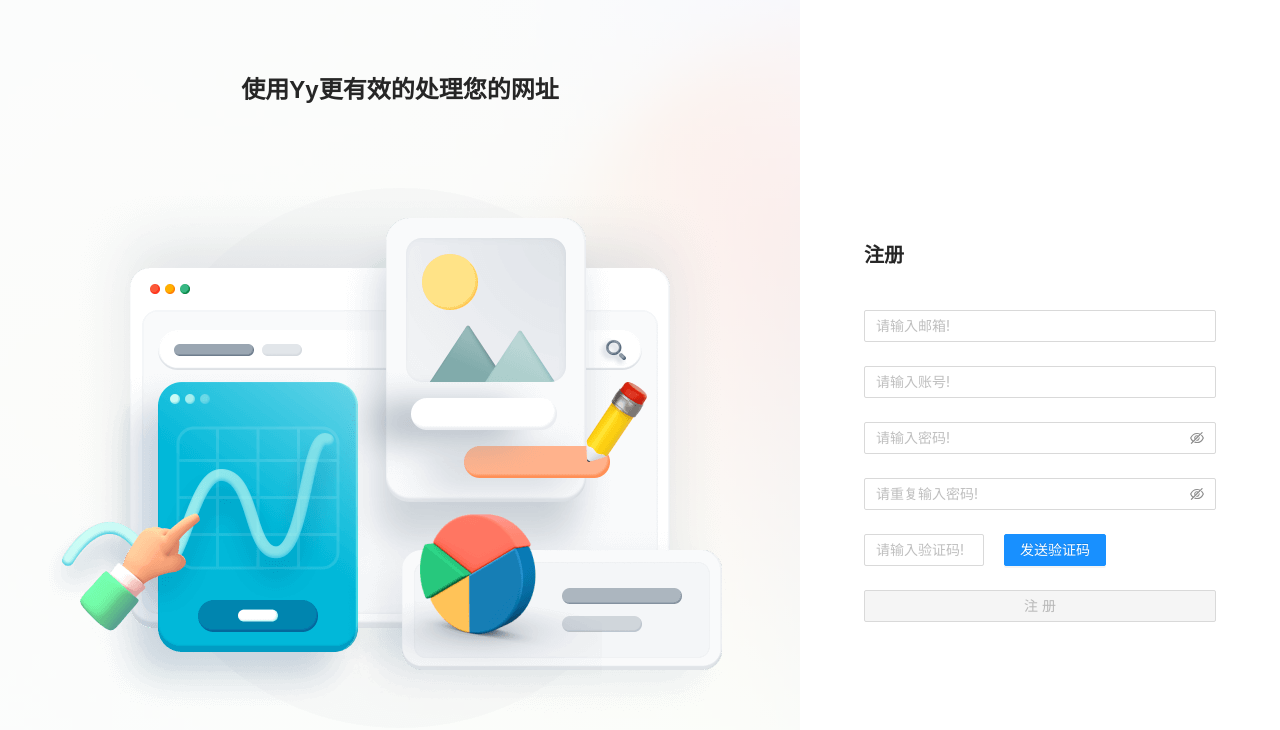
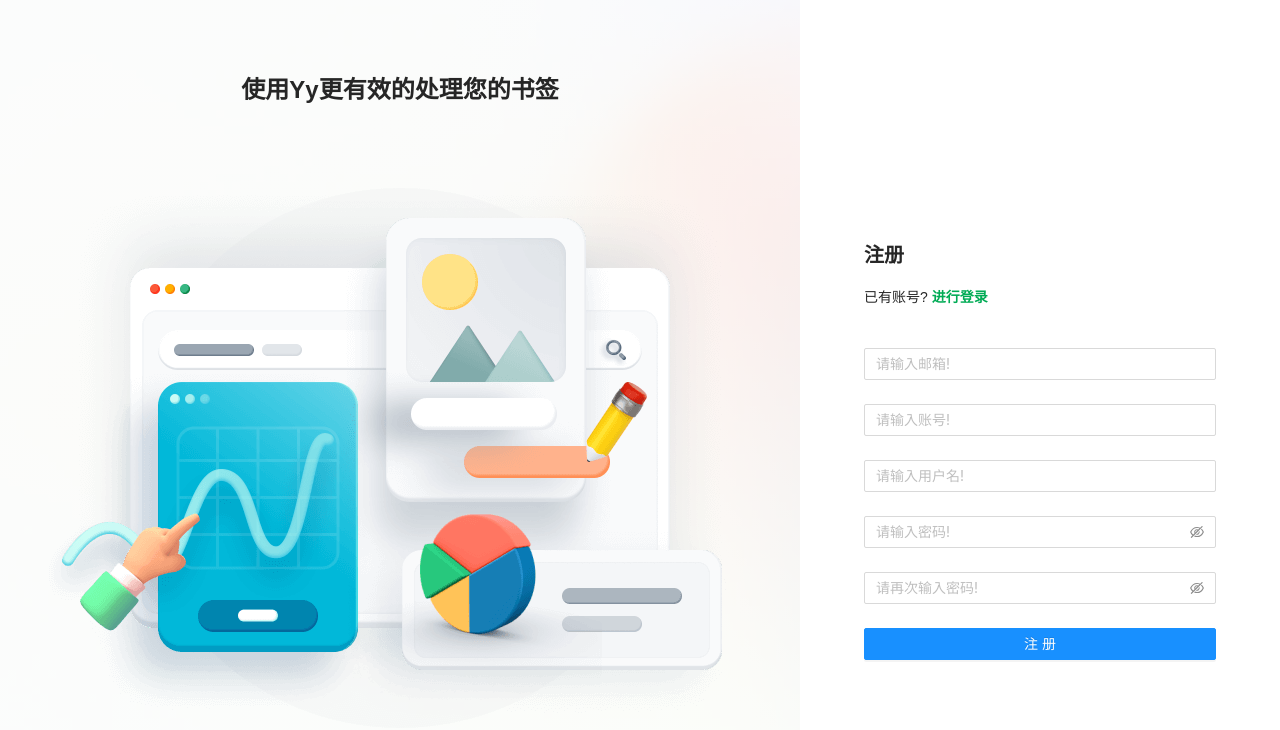
Before and after one commit to boycott96/yeyang-ui, a Vue app: page /register in a window 1280 px wide. Shown: the top 730 px of the page. Built offline with nearby package versions, Linux system fonts and the light colour scheme.

Commit message:
feat: login 完善功能

```diff
--- a/package.json
+++ b/package.json
@@ -9,9 +9,11 @@
   },
   "dependencies": {
     "ant-design-vue": "^3.2.15",
+    "axios": "^1.3.5",
     "core-js": "^3.8.3",
     "less": "^4.1.3",
     "less-loader": "^11.1.0",
+    "md5": "^2.3.0",
     "platform": "^1.3.6",
     "vue": "^3.2.13",
     "vue-router": "^4.1.6"
--- /dev/null
+++ b/src/api/auth.js
@@ -0,0 +1,25 @@
+import axios from "axios";
+
+export function register(data) {
+    return axios.post("/api/auth/register", data);
+}
+
+// 检查是否唯一
+export function checkUnique(params) {
+    return axios.get('/api/auth/check/unique', { params });
+}
+
+// 验证验证码
+export function verify(data) {
+    return axios.post('/api/auth/verify', data);
+}
+
+// 重新发送验证码
+export function resend(params) {
+    return axios.get('/api/auth/resend', { params });
+}
+
+// 登录
+export function login(data) {
+    return axios.post('/api/auth/login', data);
+}
--- a/src/pages/auth/SignIn.vue
+++ b/src/pages/auth/SignIn.vue
@@ -1,9 +1,13 @@
 <template>
   <div class="sign">
-    <SignLeft title="主人，欢迎回家！"/>
+    <SignLeft title="主人，欢迎回家！" />
     <div class="sign-right">
       <div class="form">
         <div class="title">登录</div>
+        <div class="subtitle">
+          <span class="desc">新用户？</span>
+          <router-link class="add" to="/register">创建一个账号</router-link>
+        </div>
         <a-form :model="formState" name="basic" autocomplete="off" @finish="onFinish" @finishFailed="onFinishFailed">
           <a-form-item name="username" :rules="[{ required: true, message: '请输入您的账号!' }]">
             <a-input placeholder="账号" v-model:value="formState.username" />
@@ -25,7 +29,10 @@
 <script>
 import { reactive } from 'vue';
 import SignLeft from './SignLeft.vue';
-
+import { login } from '@/api/auth'
+import md5 from 'md5';
+import { message } from 'ant-design-vue';
+import { useRouter } from 'vue-router';
 
 export default {
   setup() {
@@ -34,8 +41,25 @@ export default {
       password: "",
       remember: true,
     });
+    const router = useRouter();
     const onFinish = (values) => {
-            console.log("Success:", values);
+      const data = {
+        username: values.username,
+        password: md5(values.password)
+      }
+      login(data).then(res => {
+        if (res.code === 200) {
+          const user = res.data.user;
+          if (user) {
+            router.push('/' + user.username);
+          }
+        }
+      }).catch(error => {
+        console.log(error);
+        if (error.response.status === 412) {
+          message.error(error.response.data.message);
+        }
+      })
     };
     const onFinishFailed = (errorInfo) => {
       console.log("Failed:", errorInfo);
@@ -72,7 +96,34 @@ export default {
         line-height: 1.5;
         font-size: 1.25rem;
         font-family: "Public Sans", sans-serif;
+      }
+
+      .subtitle {
+        margin-top: 16px;
         margin-bottom: 40px;
+
+        .desc {
+          margin: 0px;
+          line-height: 1.57143;
+          font-size: 0.875rem;
+          font-family: "Public Sans", sans-serif;
+          font-weight: 400;
+        }
+
+        .add {
+          margin-left: 4px;
+          font-weight: 600;
+          line-height: 1.57143;
+          font-size: 0.875rem;
+          font-family: "Public Sans", sans-serif;
+          color: rgb(0, 171, 85);
+          text-decoration: none;
+          cursor: pointer;
+        }
+
+        .add:hover {
+          text-decoration: underline;
+        }
       }
     }
   }
--- a/src/pages/auth/SignUp.vue
+++ b/src/pages/auth/SignUp.vue
@@ -1,32 +1,32 @@
 <template>
   <div class="sign">
-    <SignLeft title="使用Yy更有效的处理您的网址" />
+    <SignLeft title="使用Yy更有效的处理您的书签" />
     <div class="sign-right">
       <div class="form">
         <div class="title">注册</div>
+        <div class="subtitle">
+          <span class="desc">已有账号?</span>
+          <router-link class="add" to="/login">进行登录</router-link>
+        </div>
         <a-form ref="registerForm" :model="formState" name="basic" autocomplete="off" @finish="onFinish"
-          @finishFailed="onFinishFailed" :rules="rulesRef" @validate="validateForm">
+          :rules="rulesRef">
           <a-form-item name="email">
             <a-input placeholder="请输入邮箱!" v-model:value="formState.email" />
           </a-form-item>
           <a-form-item name="username">
             <a-input placeholder="请输入账号!" v-model:value="formState.username" />
           </a-form-item>
+          <a-form-item name="stageName">
+            <a-input placeholder="请输入用户名!" v-model:value="formState.stageName" />
+          </a-form-item>
           <a-form-item name="password">
             <a-input-password placeholder="请输入密码!" v-model:value="formState.password" />
           </a-form-item>
           <a-form-item name="repassword">
-            <a-input-password placeholder="请重复输入密码!" v-model:value="formState.repassword" />
-          </a-form-item>
-          <a-form-item name="verificationCode">
-            <a-input style="width: 120px" placeholder="请输入验证码!" v-model:value="formState.verificationCode" />
-            <a-button style="margin-left: 20px" :disabled="timeNum != 0" type="primary" @click="sendCode()">
-              <span v-if="timeNum != 0">{{ timeNum }}已发送</span>
-              <span v-else>发送验证码</span>
-            </a-button>
+            <a-input-password placeholder="请再次输入密码!" v-model:value="formState.repassword" />
           </a-form-item>
           <a-form-item>
-            <a-button :disabled="isSubmit" style="width: 100%" type="primary" html-type="submit">注 册</a-button>
+            <a-button style="width: 100%" type="primary" html-type="submit" :loading="registerLoading">注 册</a-button>
           </a-form-item>
         </a-form>
       </div>
@@ -36,7 +36,10 @@
 <script>
 import { reactive, ref } from "vue";
 import SignLeft from "./SignLeft.vue";
-import { Form } from 'ant-design-vue';
+import { Form, message } from 'ant-design-vue';
+import md5 from 'md5'
+import { register, checkUnique } from '@/api/auth';
+import { useRouter } from "vue-router";
 
 const useForm = Form.useForm;
 export default {
@@ -45,83 +48,134 @@ export default {
     const formState = reactive({
       email: "",
       username: "",
+      stageName: "",
       password: "",
       repassword: "",
-      verificationCode: ""
     });
+    const emailReg = /^(([^<>()[\]\\.,;:\s@"]+(\.[^<>()[\]\\.,;:\s@"]+)*)|.(".+"))@((\[[0-9]{1,3}\.[0-9]{1,3}\.[0-9]{1,3}\.[0-9]{1,3}\])|(([a-zA-Z\-0-9]+\.)+[a-zA-Z]{2,}))$/;
+    let timer = null;
+    const validateEmail = async (rule, value) => {
+      if (value === '') {
+        return Promise.reject('请输入邮箱');
+      } else if (!String(value).toLowerCase().match(emailReg)) {
+        return Promise.reject('邮箱格式错误');
+      } else {
+        clearTimeout(timer);
+        timer = setTimeout(function () {
+          checkUnique({ value, type: 1 }).then(res => {
+            if (res.data.code === 200) {
+              return Promise.resolve();
+            } else {
+              return Promise.reject(res.data.message);
+            }
+          })
+        }, 500);
+      }
+    }
+    const validateUsername = async (rule, value) => {
+      if (value !== '') {
+        clearTimeout(timer);
+        timer = setTimeout(function () {
+          checkUnique({ value, type: 2 }).then(res => {
+            if (res.data.code === 200) {
+              return Promise.resolve();
+            } else {
+              return Promise.reject(res.data.message);
+            }
+          })
+        }, 500);
+      }
+    }
+    const validatePass = async (rule, value) => {
+      if (value === '') {
+        return Promise.reject('请输入密码');
+      } else {
+        if (formState.repassword !== '') {
+          registerForm.value.validateFields('repassword');
+        }
+        return Promise.resolve();
+      }
+    }
+    const validateRePass = async (rule, value) => {
+      if (value === '') {
+        return Promise.reject('请再次输入密码');
+      } else if (value != formState.password) {
+        return Promise.reject('两次密码输入不匹配');
+      } else {
+        return Promise.resolve();
+      }
+    }
     const rulesRef = reactive({
       email: [
         {
           required: true,
-          message: '请输入邮箱',
-          type: 'email'
+          validator: validateEmail,
+          trigger: 'change'
         }
       ],
       username: [
         {
           required: true,
           message: '请输入账号',
+        },
+        {
+          min: 3,
+          max: 12,
+          message: '账号长度限制3-12位'
+        },
+        {
+          validator: validateUsername,
+          trigger: 'change'
         }
       ],
       password: [
         {
           required: true,
-          message: '请输入密码',
-        }
+          validator: validatePass,
+          trigger: 'change'
+        },
       ],
       repassword: [
         {
-          required: true,
-          message: '请重复输入密码',
-        }
-      ],
-      verificationCode: [
-        {
-          required: true,
-          message: '请输入验证码',
+          validator: validateRePass,
+          trigger: 'channge'
         }
       ],
     });
+    const router = useRouter();
+    const registerLoading = ref(false);
     const onFinish = (values) => {
-      console.log("Success:", values);
-    };
-    const onFinishFailed = (errorInfo) => {
-      console.log("Failed:", errorInfo);
+      const data = {
+        email: values.email,
+        username: values.username,
+        stageName: values.stageName,
+        password: md5(values.password)
+      }
+      registerLoading.value = true;
+      register(data).then(res => {
+        if (res.data.code === 200) {
+          registerLoading.value = false;
+          router.push({
+            path: "/verify/code", query: { email: data.email }
+          });
+        }
+      }).catch(res => {
+        message.error(res.response.message);
+        registerLoading.value = false;
+      })
     };
     const timeNum = ref(0);
-    let timer = null;
-    const isSubmit = ref(true);
-    const { validate, validateInfos } = useForm(formState, rulesRef);
-    const sendCode = async () => {
-      await registerForm.value.validateFields(['email']).then(() => {
-        timeNum.value = 60;
-        timer = setInterval(() => {
-          if (timeNum.value > 0) {
-            timeNum.value = timeNum.value - 1;
-          } else {
-            clearInterval(timer);
-          }
-        }, 1000);
-      }).catch(() => { })
-    }
-    const validateForm = () => {
-      validate().then(() => {
-        isSubmit.value = false;
-      }).catch(() => { })
-    }
+    const { validateInfos } = useForm(formState, rulesRef);
 
     return {
       formState,
       onFinish,
-      onFinishFailed,
       labelCol: { style: { width: "1px" } },
-      sendCode,
       timeNum,
-      isSubmit,
-      validateForm,
       validateInfos,
       rulesRef,
-      registerForm
+      registerForm,
+      registerLoading
     };
   },
   components: { SignLeft },
@@ -149,7 +203,34 @@ export default {
         line-height: 1.5;
         font-size: 1.25rem;
         font-family: "Public Sans", sans-serif;
+      }
+
+      .subtitle {
+        margin-top: 16px;
         margin-bottom: 40px;
+
+        .desc {
+          margin: 0px;
+          line-height: 1.57143;
+          font-size: 0.875rem;
+          font-family: "Public Sans", sans-serif;
+          font-weight: 400;
+        }
+
+        .add {
+          margin-left: 4px;
+          font-weight: 600;
+          line-height: 1.57143;
+          font-size: 0.875rem;
+          font-family: "Public Sans", sans-serif;
+          color: rgb(0, 171, 85);
+          text-decoration: none;
+          cursor: pointer;
+        }
+
+        .add:hover {
+          text-decoration: underline;
+        }
       }
     }
   }
--- /dev/null
+++ b/src/pages/auth/VerifyCode.vue
@@ -0,0 +1,135 @@
+<template>
+  <div class="verify">
+    <div class="code-card">
+      <div class="title">
+        <span class="text">查看邮箱中的验证码</span>
+        <router-link class="button" to="/register">>>返回注册</router-link>
+      </div>
+      <div class="subtitle">
+        <span>当前邮箱:</span>
+        <span style="margin-left: 4px">{{ route.query.email }}</span>
+      </div>
+      <a-form :model="form" :rules="rules">
+        <a-form-item name="verifyCode">
+          <a-input v-model:value="form.verifyCode" placeholder="输入6位验证码" :maxlength="6" />
+        </a-form-item>
+      </a-form>
+      <div class="footer">
+        <span class="button" @click="resendCode()">未收到验证码？重新发送</span>
+      </div>
+    </div>
+  </div>
+</template>
+<script>
+import { reactive } from 'vue';
+import { useRoute, useRouter } from 'vue-router';
+import { verify, resend } from '@/api/auth';
+import { message } from 'ant-design-vue';
+
+export default {
+  setup() {
+    const form = reactive({
+      verifyCode: '',
+    })
+    const route = useRoute();
+    const router = useRouter();
+    const emailReg = /^(([^<>()[\]\\.,;:\s@"]+(\.[^<>()[\]\\.,;:\s@"]+)*)|.(".+"))@((\[[0-9]{1,3}\.[0-9]{1,3}\.[0-9]{1,3}\.[0-9]{1,3}\])|(([a-zA-Z\-0-9]+\.)+[a-zA-Z]{2,}))$/;
+
+    const validateCode = async (rule, value) => {
+      console.log(value.length);
+      if (value === '') {
+        return Promise.reject('请输入邮件中的验证码!')
+      } else if (value.length === 6) {
+        await verify({ email: route.query.email, verifyCode: value }).then(res => {
+          if (res.data.code === 200) {
+            message.success('注册成功');
+            router.push('/login');
+            return Promise.resolve();
+          }
+        }).catch(error => {
+          if (error.response.data != null) {
+            return Promise.reject(error.response.data.message);
+          }
+        })
+      }
+    }
+
+    const rules = {
+      verifyCode: [
+        { required: true, validator: validateCode, trigger: 'change' }
+      ]
+    }
+    function resendCode() {
+      const email = route.query.email;
+      if (new String(email).toLowerCase().match(emailReg)) {
+        resend({ email }).then(() => {
+          message.success("已发送，请查收!");
+        }).catch(res => {
+          message.error(res.response.data.message + ". 3秒后自动跳转注册页面");
+          setTimeout(() => {
+            router.push('/register')
+          }, 3000);
+        })
+      }
+    }
+
+    return { form, route, resendCode, rules }
+  },
+};
+</script>
+<style lang="less" scoped>
+.verify {
+  background-color: #fafafc;
+  min-height: 100vh;
+  display: flex;
+
+  .code-card {
+    background: #fff;
+    margin: auto;
+    width: 570px;
+    box-shadow: 0 30px 60px 0 rgba(90, 116, 148, 0.4);
+    border-radius: 10px;
+    padding: 35px;
+
+    .footer,
+    .title {
+      .button {
+        margin-left: 4px;
+        font-weight: 600;
+        line-height: 1.57143;
+        font-size: 0.875rem;
+        font-family: "Public Sans", sans-serif;
+        color: rgb(0, 171, 85);
+        text-decoration: none;
+        cursor: pointer;
+      }
+
+      .button:hover {
+        text-decoration: underline;
+      }
+    }
+
+    .footer {
+      margin-top: 12px;
+      text-align: right;
+    }
+
+    .title {
+      font-weight: 600;
+      font-size: 16px;
+      display: flex;
+      justify-content: space-between;
+      margin-bottom: 4px;
+
+      span {
+        display: block;
+      }
+    }
+
+    .subtitle {
+      margin-bottom: 20px;
+      color: rgba(31, 45, 54, 0.3)
+    }
+  }
+}
+</style>
--- a/vue.config.js
+++ b/vue.config.js
@@ -12,7 +12,8 @@ module.exports = defineConfig({
     port: 8080,
     proxy: {
       "/api": {
-        target: "http://172.16.65.30:8080",
+        target: "http://localhost:9100",
+        pathRewrite: {'^/api': '/'},
         ws: true,
         changeOrigin: true,
       },
```
Also changed, not shown: src/main.js (+25 -4 lines), src/router/index.js (+6 -1 lines), src/utils/common.js (line endings or trailing spaces), 1 other file (tests, documents, lock files or other folders). Lines whose indentation alone changed are shown as unchanged.
